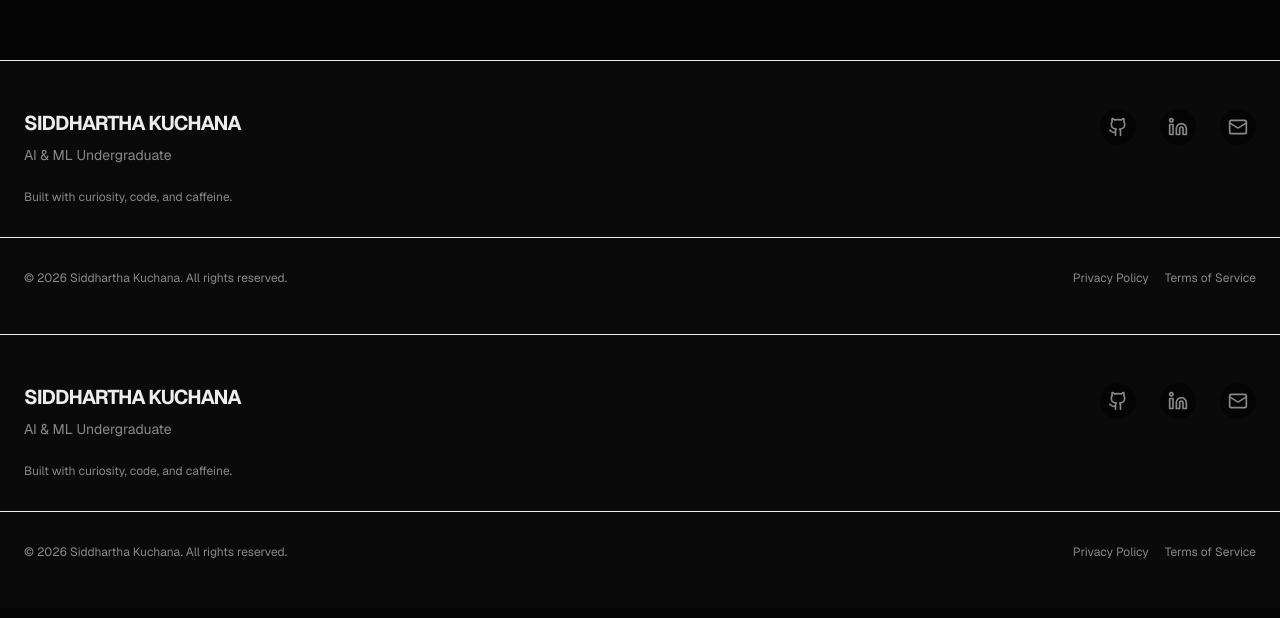
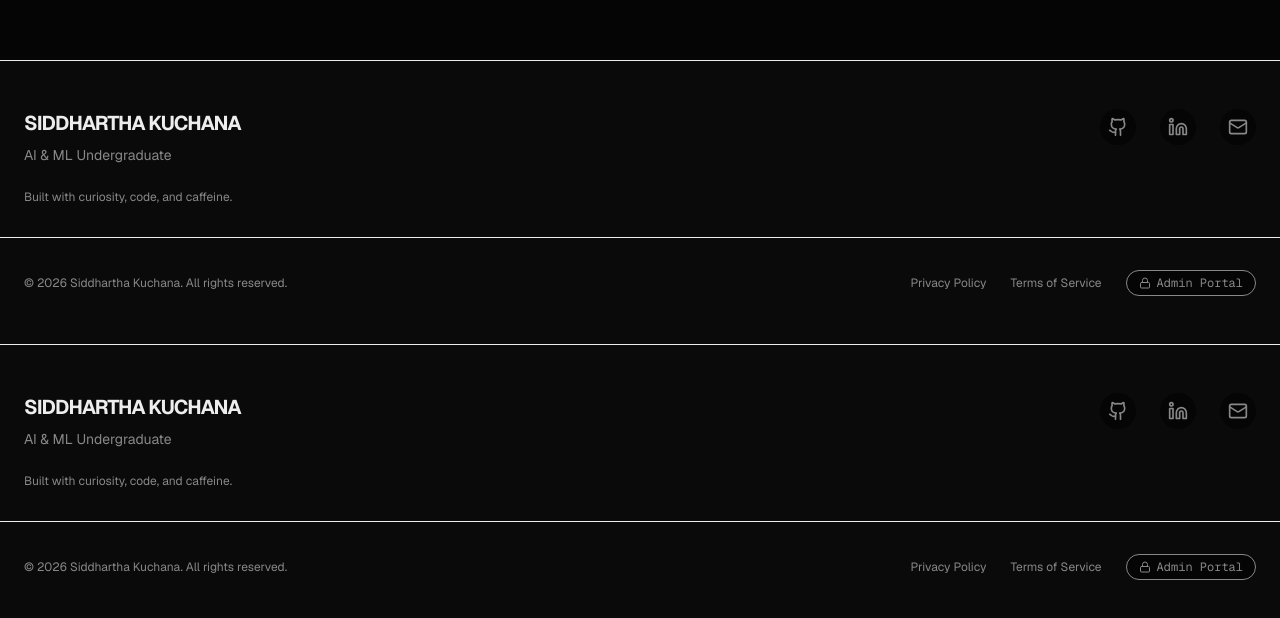
Before and after one commit to siddharthakuchana/portfolio, a Next.js app: page /blog in a window 1280 px wide. Shown: the part 820-1438 px from the top of the page. Built offline with nearby package versions, Linux system fonts and the light colour scheme; no server answers; the database is empty.

Commit message:
Update seed to 3 projects and add Admin Portal link to footer

```diff
--- a/prisma/seed.js
+++ b/prisma/seed.js
@@ -33,21 +33,20 @@ const projects = [
     liveUrl: "",
     year: 2025,
     order: 3
-  },
-  {
-    title: "AI-Powered Answer Evaluation System",
-    category: "NLP / AI / Backend",
-    summary: "An AI-based system designed to evaluate descriptive student answers using semantic similarity and vector embeddings.",
-    content: "### AI-Powered Answer Evaluation System\n\nEvaluates student answers using Sentence Transformers and Pinecone.",
-    githubUrl: "https://github.com/USERNAME/ai-answer-evaluation",
-    liveUrl: "",
-    year: 2025,
-    order: 4
   }
 ];
 
 async function main() {
   console.log("Seeding database...");
+
+  // Remove unwanted projects if they exist
+  await prisma.project.deleteMany({
+    where: {
+      slug: {
+        in: ["ai-powered-answer-evaluation-system", "ai-powered-answer-evaluation"]
+      }
+    }
+  });
 
   // 1. Seed Admin
   const hashedPassword = await bcrypt.hash("password123", 10);
@@ -112,7 +111,7 @@ async function main() {
     });
   }
 
-  console.log("Database seeded successfully with 4 projects!");
+  console.log("Database seeded successfully with 3 projects!");
 }
 
 main()
--- a/src/components/layout/Footer.tsx
+++ b/src/components/layout/Footer.tsx
@@ -1,8 +1,9 @@
 "use client";
 
 import { usePortfolioData } from "@/components/providers/PortfolioProvider";
-import { Mail } from "lucide-react";
+import { Mail, Lock } from "lucide-react";
 import { GithubIcon, LinkedinIcon } from "@/components/ui/Icons";
+import Link from "next/link";
 
 export default function Footer() {
   const portfolioData = usePortfolioData();
@@ -50,11 +51,20 @@ export default function Footer() {
 
       <div className="container mx-auto px-6 max-w-7xl mt-8 pt-8 border-t border-border-color flex flex-col md:flex-row justify-between items-center">
         <p className="text-xs text-text-muted">
-          &copy; {new Date().getFullYear()} {portfolioData.name}. All rights reserved.
+          &copy; {new Date().getFullYear()} {portfolioData.name || "Siddhartha Kuchana"}. All rights reserved.
         </p>
-        <div className="flex space-x-4 mt-4 md:mt-0 text-xs text-text-muted">
+
+        <div className="flex items-center space-x-6 mt-4 md:mt-0 text-xs text-text-muted">
           <a href="#" className="hover:text-accent transition-colors">Privacy Policy</a>
           <a href="#" className="hover:text-accent transition-colors">Terms of Service</a>
+          <Link
+            href="/admin"
+            className="flex items-center space-x-1.5 px-3 py-1 bg-background border border-border-color hover:border-accent hover:text-accent rounded-full transition-all text-xs font-mono group"
+            title="Access Admin CMS Portal"
+          >
+            <Lock size={12} className="group-hover:text-accent transition-colors" />
+            <span>Admin Portal</span>
+          </Link>
         </div>
       </div>
     </footer>
```
Also changed, not shown: 1 other file (tests, documents, lock files or other folders).
